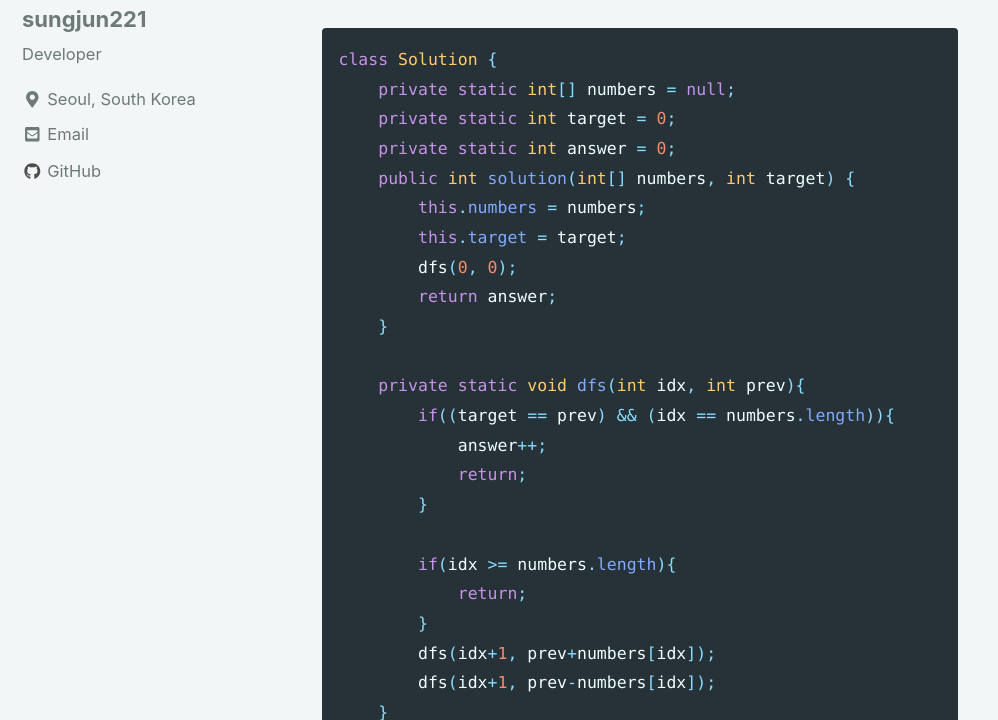
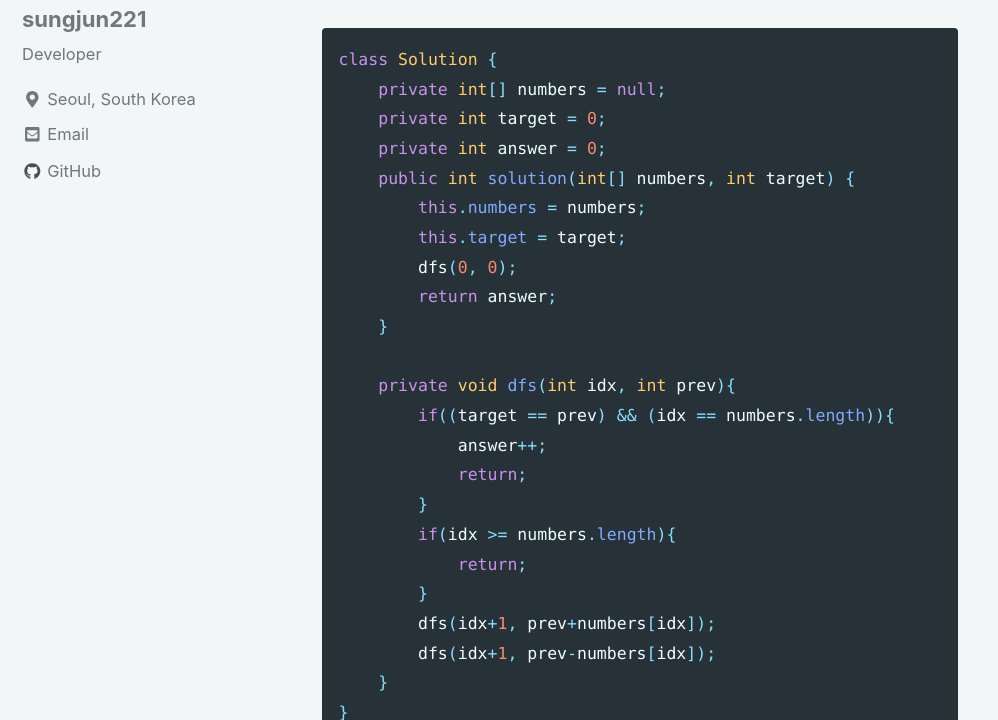
Before and after one commit to sungjun221/sungjun221.github.io, a Jekyll site: the page built from _posts/2020-01-01-target-number.markdown, in a window 1280 px wide and 900 px high, scrolled down 328 px, cut to the strip 180-900 px from the top of the window. Shown: the whole strip, without its empty margins (0-998 px from the left). Built offline with Jekyll 4.4.1, drawn with Linux system fonts in a browser that asks for light colours; nearby versions of some CDN libraries; comment, search, counter and statistics services are not loaded.

Commit message:
post modified

```diff
--- a/_posts/2020-01-01-target-number.markdown
+++ b/_posts/2020-01-01-target-number.markdown
@@ -23,9 +23,9 @@ toc: true
 재귀호출을 이용해서 풀어본 버전.
 ~~~java
 class Solution {
-    private static int[] numbers = null;
-    private static int target = 0;
-    private static int answer = 0;
+    private int[] numbers = null;
+    private int target = 0;
+    private int answer = 0;
     public int solution(int[] numbers, int target) {
         this.numbers = numbers;
         this.target = target;
@@ -33,12 +33,11 @@ class Solution {
         return answer;
     }
 
-    private static void dfs(int idx, int prev){
+    private void dfs(int idx, int prev){
         if((target == prev) && (idx == numbers.length)){
             answer++;
             return;
         }
-
         if(idx >= numbers.length){
             return;
         }
```
